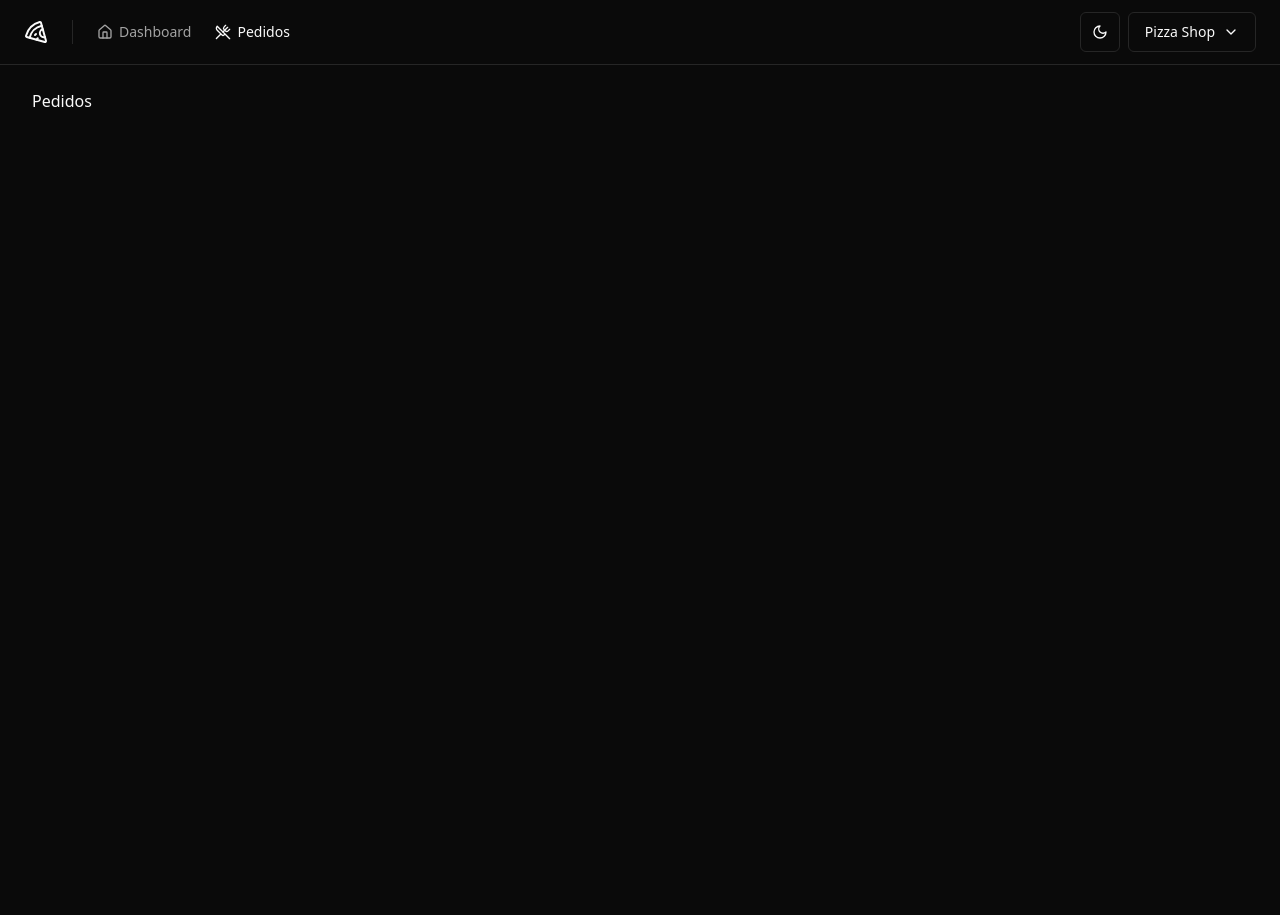
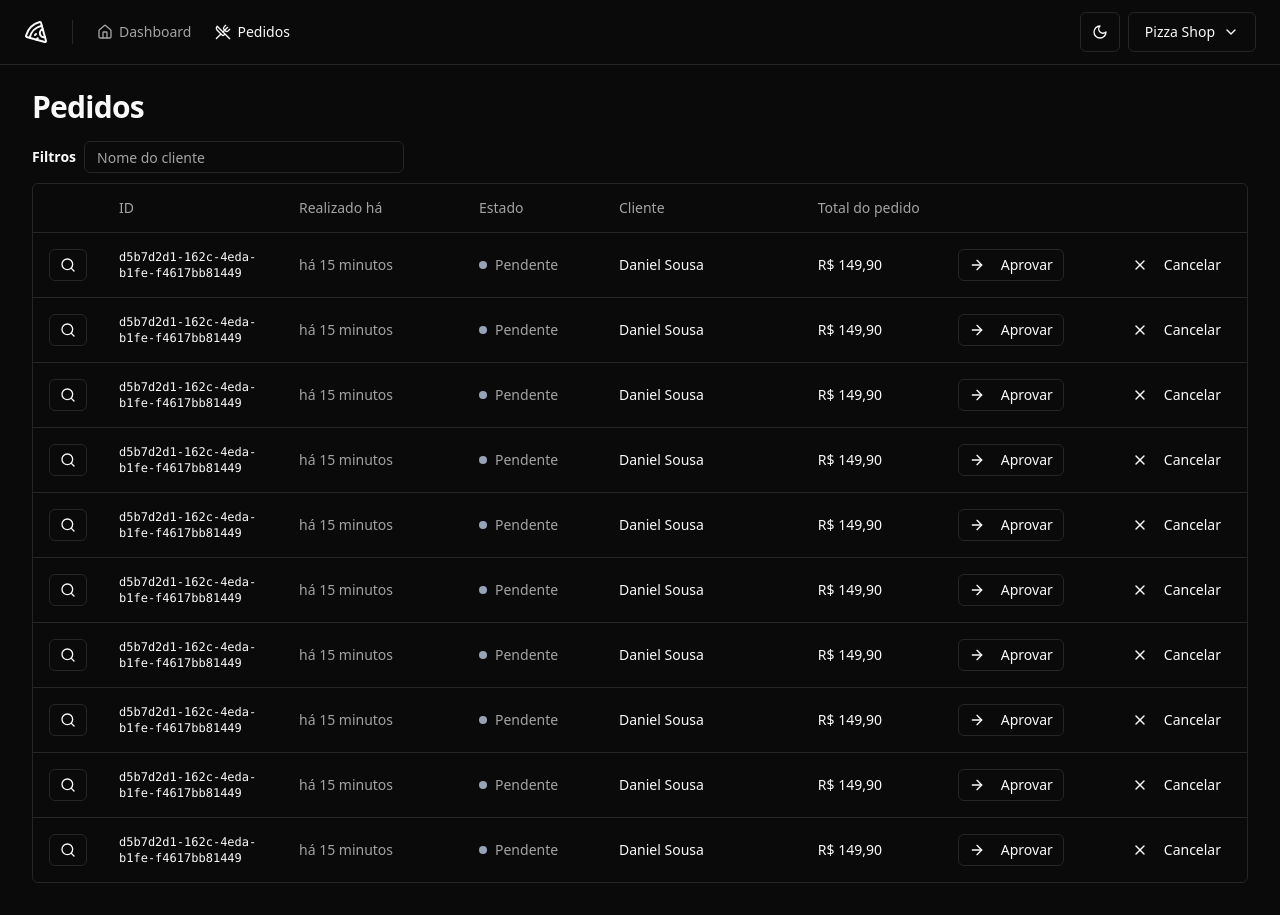
Before and after one commit to tutods/pizza-shop, a React (Vite) app: page /orders in a window 1280 px wide. Before the commit the page ends 800 px from the top, so only its background shows below. Built offline with nearby package versions, Linux system fonts and the light colour scheme.

Commit message:
feat: orders table

```diff
--- a/src/components/ui/button.tsx
+++ b/src/components/ui/button.tsx
@@ -18,6 +18,7 @@ const buttonVariants = cva(
       },
       size: {
         default: 'h-10 px-4 py-2',
+        xs: 'h-8 px-2.5',
         sm: 'h-9 rounded-md px-3',
         lg: 'h-11 rounded-md px-8',
         icon: 'h-10 w-10',
--- /dev/null
+++ b/src/components/ui/table.tsx
@@ -0,0 +1,72 @@
+import * as React from 'react';
+
+import { cn } from '~/lib/utils';
+
+const Table = React.forwardRef<HTMLTableElement, React.HTMLAttributes<HTMLTableElement>>(
+  ({ className, ...props }, ref) => (
+    <div className="relative w-full overflow-auto">
+      <table ref={ref} className={cn('w-full caption-bottom text-sm', className)} {...props} />
+    </div>
+  ),
+);
+Table.displayName = 'Table';
+
+const TableHeader = React.forwardRef<HTMLTableSectionElement, React.HTMLAttributes<HTMLTableSectionElement>>(
+  ({ className, ...props }, ref) => <thead ref={ref} className={cn('[&_tr]:border-b', className)} {...props} />,
+);
+TableHeader.displayName = 'TableHeader';
+
+const TableBody = React.forwardRef<HTMLTableSectionElement, React.HTMLAttributes<HTMLTableSectionElement>>(
+  ({ className, ...props }, ref) => (
+    <tbody ref={ref} className={cn('[&_tr:last-child]:border-0', className)} {...props} />
+  ),
+);
+TableBody.displayName = 'TableBody';
+
+const TableFooter = React.forwardRef<HTMLTableSectionElement, React.HTMLAttributes<HTMLTableSectionElement>>(
+  ({ className, ...props }, ref) => (
+    <tfoot ref={ref} className={cn('border-t bg-muted/50 font-medium [&>tr]:last:border-b-0', className)} {...props} />
+  ),
+);
+TableFooter.displayName = 'TableFooter';
+
+const TableRow = React.forwardRef<HTMLTableRowElement, React.HTMLAttributes<HTMLTableRowElement>>(
+  ({ className, ...props }, ref) => (
+    <tr
+      ref={ref}
+      className={cn('border-b transition-colors hover:bg-muted/50 data-[state=selected]:bg-muted', className)}
+      {...props}
+    />
+  ),
+);
+TableRow.displayName = 'TableRow';
+
+const TableHead = React.forwardRef<HTMLTableCellElement, React.ThHTMLAttributes<HTMLTableCellElement>>(
+  ({ className, ...props }, ref) => (
+    <th
+      ref={ref}
+      className={cn(
+        'h-12 px-4 text-left align-middle font-medium text-muted-foreground [&:has([role=checkbox])]:pr-0',
+        className,
+      )}
+      {...props}
+    />
+  ),
+);
+TableHead.displayName = 'TableHead';
+
+const TableCell = React.forwardRef<HTMLTableCellElement, React.TdHTMLAttributes<HTMLTableCellElement>>(
+  ({ className, ...props }, ref) => (
+    <td ref={ref} className={cn('p-4 align-middle [&:has([role=checkbox])]:pr-0', className)} {...props} />
+  ),
+);
+TableCell.displayName = 'TableCell';
+
+const TableCaption = React.forwardRef<HTMLTableCaptionElement, React.HTMLAttributes<HTMLTableCaptionElement>>(
+  ({ className, ...props }, ref) => (
+    <caption ref={ref} className={cn('mt-4 text-muted-foreground text-sm', className)} {...props} />
+  ),
+);
+TableCaption.displayName = 'TableCaption';
+
+export { Table, TableHeader, TableBody, TableFooter, TableHead, TableRow, TableCell, TableCaption };
--- a/src/pages/app/orders.tsx
+++ /dev/null
@@ -1,12 +0,0 @@
-import { Helmet } from 'react-helmet-async';
-
-function Orders() {
-  return (
-    <>
-      <Helmet title="Pedidos" />
-      <h1>Pedidos</h1>
-    </>
-  );
-}
-
-export { Orders };
--- /dev/null
+++ b/src/pages/app/orders/orders.tsx
@@ -0,0 +1,76 @@
+import { ArrowRight, Search, X } from 'lucide-react';
+import { Helmet } from 'react-helmet-async';
+import { Button } from '~/components/ui/button';
+import { Input } from '~/components/ui/input';
+import { Table, TableBody, TableCell, TableHead, TableHeader, TableRow } from '~/components/ui/table';
+
+function Orders() {
+  return (
+    <>
+      <Helmet title="Pedidos" />
+      <section className="flex flex-col gap-4">
+        <h1 className="font-bold text-3xl tracking-tight">Pedidos</h1>
+      </section>
+      <section className="space-y-2.5">
+        <form className="flex items-center gap-2">
+          <span className="font-semibold text-sm">Filtros</span>
+          <Input id="clientName" placeholder="Nome do cliente" className="h-8 w-[320px]" />
+        </form>
+
+        <div className="rounded-md border">
+          <Table>
+            <TableHeader>
+              <TableRow>
+                <TableHead className="w-[64px]" />
+                <TableHead className="w-[180px]">ID</TableHead>
+                <TableHead className="w-[180px]">Realizado há</TableHead>
+                <TableHead className="w-[140px]">Estado</TableHead>
+                <TableHead>Cliente</TableHead>
+                <TableHead className="w-[140px]">Total do pedido</TableHead>
+                <TableHead className="w-[164px]" />
+                <TableHead className="w-[132px]" />
+              </TableRow>
+            </TableHeader>
+            <TableBody>
+              {Array.from({ length: 10 }).map((_, index) => (
+                // biome-ignore lint/suspicious/noArrayIndexKey: <explanation>
+                <TableRow key={index}>
+                  <TableCell>
+                    <Button variant="outline" size="xs">
+                      <Search className="size-3" />
+                      <span className="sr-only">Detalhes do pedido</span>
+                    </Button>
+                  </TableCell>
+                  <TableCell className="font-medium font-mono text-xs">d5b7d2d1-162c-4eda-b1fe-f4617bb81449</TableCell>
+                  <TableCell className="text-muted-foreground">há 15 minutos</TableCell>
+                  <TableCell>
+                    <div className="flex items-center gap-2">
+                      <span className="size-2 rounded-full bg-slate-400" />
+                      <span className="font-medium text-muted-foreground">Pendente</span>
+                    </div>
+                  </TableCell>
+                  <TableCell className="font-medium">Daniel Sousa</TableCell>
+                  <TableCell className="font-medium">R$ 149,90</TableCell>
+                  <TableCell>
+                    <Button size="xs" variant="outline">
+                      <ArrowRight className="mr-2 size-3" />
+                      Aprovar
+                    </Button>
+                  </TableCell>
+                  <TableCell>
+                    <Button size="xs" variant="ghost">
+                      <X className="mr-2 size-3" />
+                      Cancelar
+                    </Button>
+                  </TableCell>
+                </TableRow>
+              ))}
+            </TableBody>
+          </Table>
+        </div>
+      </section>
+    </>
+  );
+}
+
+export { Orders };
--- a/src/routes.tsx
+++ b/src/routes.tsx
@@ -2,7 +2,7 @@ import { createBrowserRouter } from 'react-router';
 import { AppLayout } from '~/pages/_layouts/app';
 import { AuthLayout } from '~/pages/_layouts/auth';
 import { Dashboard } from '~/pages/app/dashboard';
-import { Orders } from '~/pages/app/orders';
+import { Orders } from '~/pages/app/orders/orders';
 import { SignIn } from '~/pages/auth/sign-in';
 import { SignUp } from '~/pages/auth/sign-up';
 
@@ -17,7 +17,12 @@ const router = createBrowserRouter([
       },
       {
         path: '/orders',
-        element: <Orders />,
+        children: [
+          {
+            index: true,
+            element: <Orders />,
+          },
+        ],
       },
     ],
   },
```
